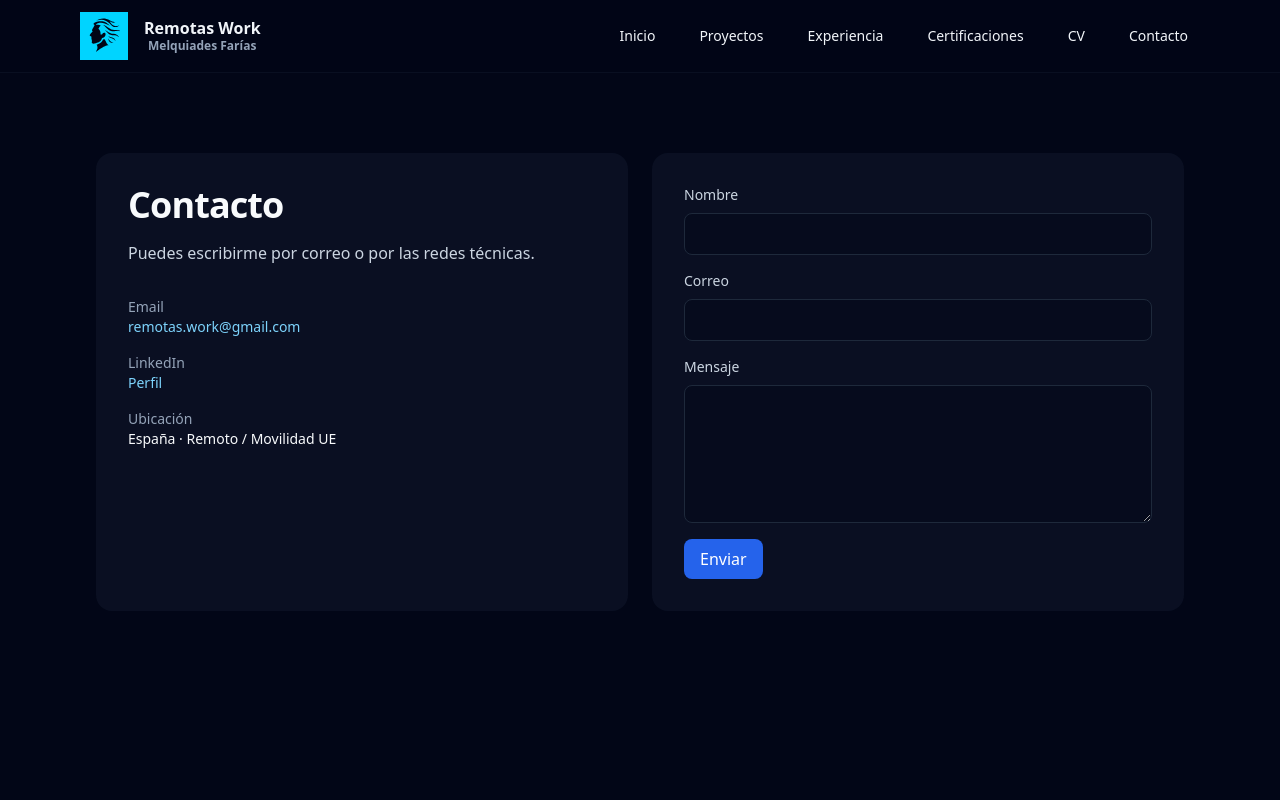
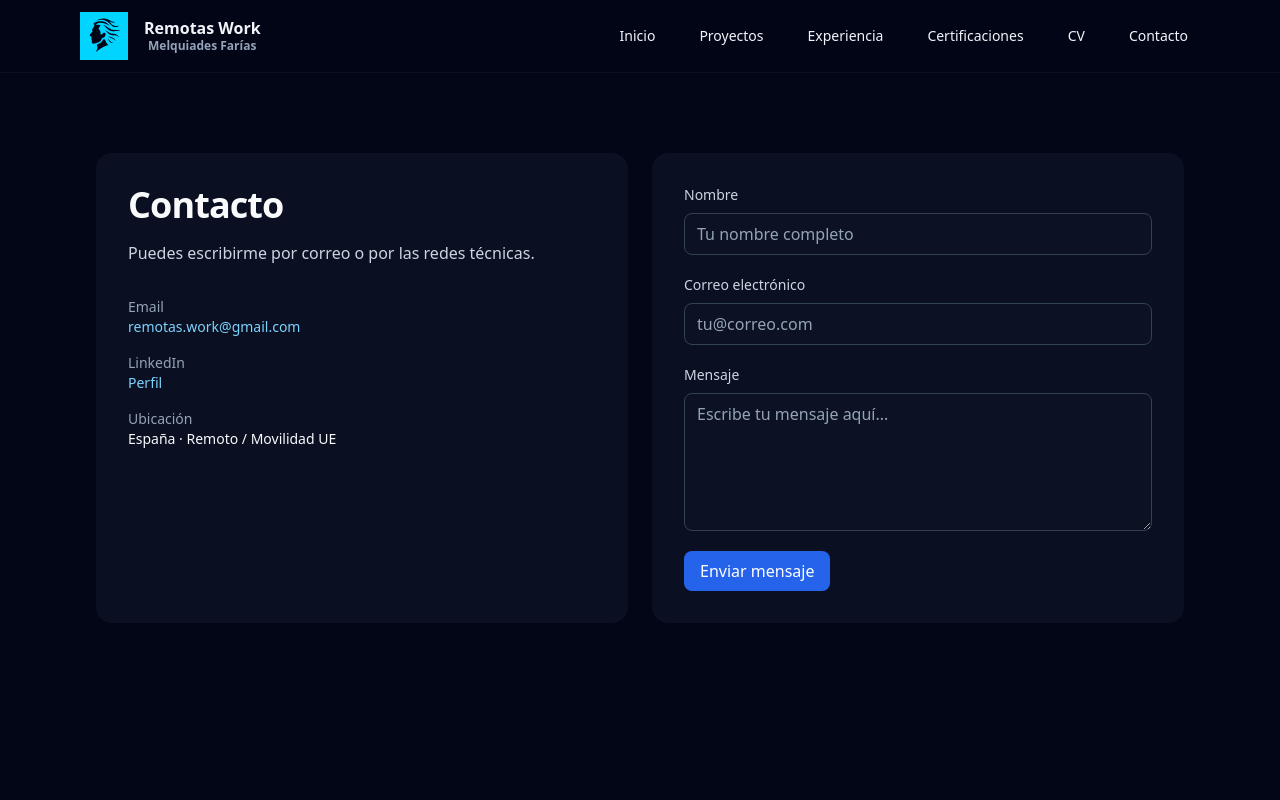
Before and after one commit to Remotas/remotas-portfolio, a Next.js app: page /contact in a window 1280 px wide. Shown: the top 800 px of the page. Built offline with nearby package versions, Linux system fonts and the light colour scheme.

Commit message:
style(contact): refine contact form styling and feedback states

```diff
--- a/app/contact/ContactForm.tsx
+++ b/app/contact/ContactForm.tsx
@@ -18,9 +18,10 @@ export default function ContactForm() {
   const [success, setSuccess] = useState(false);
   const [error, setError] = useState<string | null>(null);
 
-  const handleChange = (
-    field: keyof ContactFormData
-  ): React.ChangeEventHandler<HTMLInputElement | HTMLTextAreaElement> =>
+  const handleChange =
+    (
+      field: keyof ContactFormData
+    ): React.ChangeEventHandler<HTMLInputElement | HTMLTextAreaElement> =>
     (event) => {
       setFormData((prev) => ({ ...prev, [field]: event.target.value }));
     };
@@ -57,9 +58,17 @@ export default function ContactForm() {
   };
 
   return (
-    <form onSubmit={handleSubmit} className="space-y-4">
+    <form
+      onSubmit={handleSubmit}
+      className="space-y-5 text-slate-200"
+      aria-label="Formulario de contacto"
+    >
+      {/* Nombre */}
       <div className="flex flex-col gap-2">
-        <label className="text-sm text-slate-300" htmlFor="contact-name">
+        <label
+          className="text-sm font-medium text-slate-300"
+          htmlFor="contact-name"
+        >
           Nombre
         </label>
         <input
@@ -69,12 +78,18 @@ export default function ContactForm() {
           required
           value={formData.name}
           onChange={handleChange("name")}
-          className="bg-slate-950/40 border border-slate-800 rounded-lg px-3 py-2 text-slate-100 focus:outline-none focus:ring-2 focus:ring-blue-600/50"
+          className="bg-slate-900/40 border border-slate-700 rounded-lg px-3 py-2 text-slate-100 placeholder-slate-400 focus:outline-none focus:ring-2 focus:ring-blue-600/50 transition"
+          placeholder="Tu nombre completo"
         />
       </div>
+
+      {/* Correo */}
       <div className="flex flex-col gap-2">
-        <label className="text-sm text-slate-300" htmlFor="contact-email">
-          Correo
+        <label
+          className="text-sm font-medium text-slate-300"
+          htmlFor="contact-email"
+        >
+          Correo electrónico
         </label>
         <input
           id="contact-email"
@@ -83,11 +98,17 @@ export default function ContactForm() {
           required
           value={formData.email}
           onChange={handleChange("email")}
-          className="bg-slate-950/40 border border-slate-800 rounded-lg px-3 py-2 text-slate-100 focus:outline-none focus:ring-2 focus:ring-blue-600/50"
+          className="bg-slate-900/40 border border-slate-700 rounded-lg px-3 py-2 text-slate-100 placeholder-slate-400 focus:outline-none focus:ring-2 focus:ring-blue-600/50 transition"
+          placeholder="tu@correo.com"
         />
       </div>
+
+      {/* Mensaje */}
       <div className="flex flex-col gap-2">
-        <label className="text-sm text-slate-300" htmlFor="contact-message">
+        <label
+          className="text-sm font-medium text-slate-300"
+          htmlFor="contact-message"
+        >
           Mensaje
         </label>
         <textarea
@@ -97,22 +118,27 @@ export default function ContactForm() {
           rows={5}
           value={formData.message}
           onChange={handleChange("message")}
-          className="bg-slate-950/40 border border-slate-800 rounded-lg px-3 py-2 text-slate-100 focus:outline-none focus:ring-2 focus:ring-blue-600/50"
+          className="bg-slate-900/40 border border-slate-700 rounded-lg px-3 py-2 text-slate-100 placeholder-slate-400 focus:outline-none focus:ring-2 focus:ring-blue-600/50 transition"
+          placeholder="Escribe tu mensaje aquí..."
         />
       </div>
+
+      {/* Botón */}
       <button
         type="submit"
         disabled={loading}
         className="inline-flex items-center justify-center rounded-lg bg-blue-600 px-4 py-2 font-medium text-white transition-colors hover:bg-blue-500 disabled:opacity-60"
       >
-        {loading ? "Enviando..." : "Enviar"}
+        {loading ? "Enviando..." : "Enviar mensaje"}
       </button>
-      {success ? (
-        <p className="text-sm text-green-400">Mensaje enviado correctamente.</p>
-      ) : null}
-      {error ? (
-        <p className="text-sm text-red-400">{error}</p>
-      ) : null}
+
+      {/* Estado de envío */}
+      {success && (
+        <p className="text-sm text-green-400">
+          ✅ Mensaje enviado correctamente.
+        </p>
+      )}
+      {error && <p className="text-sm text-red-400">⚠️ {error}</p>}
     </form>
   );
 }
```
